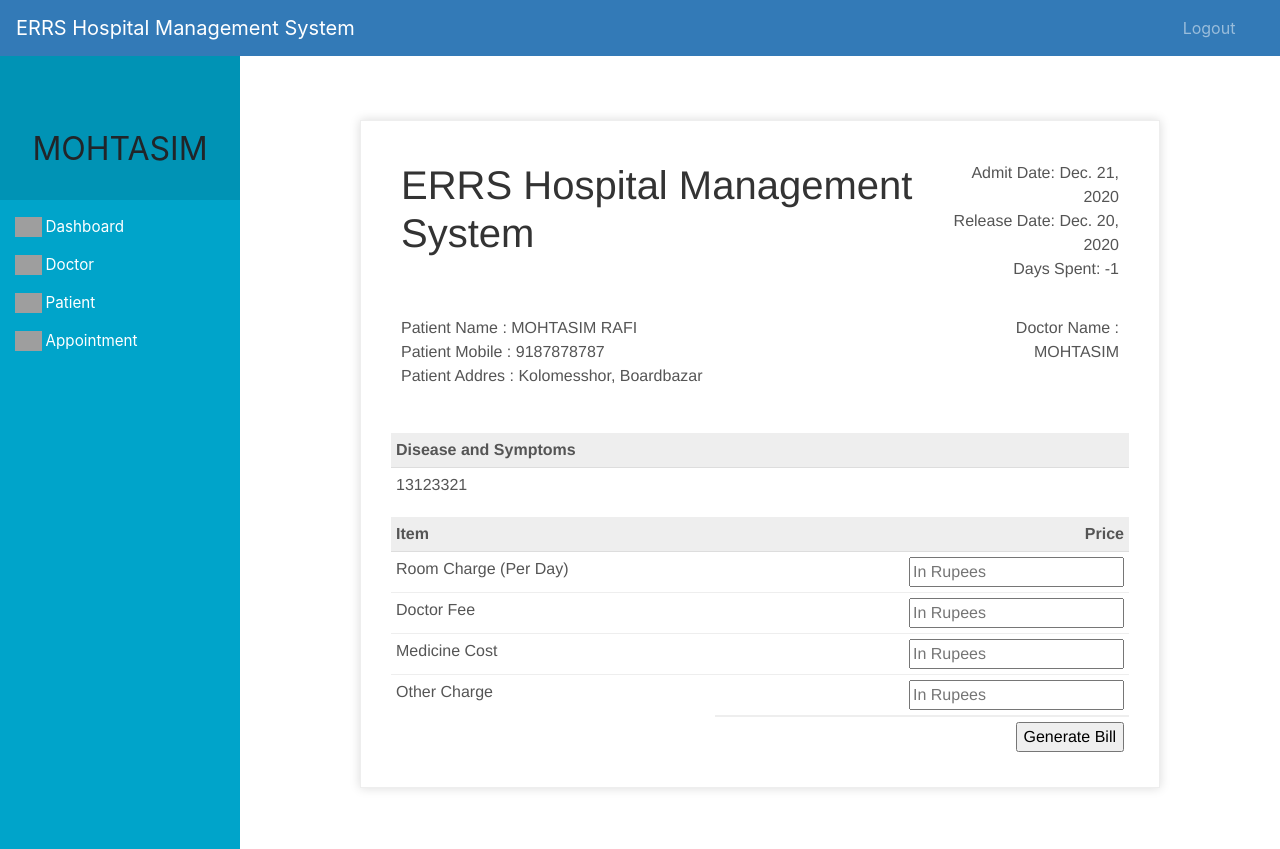
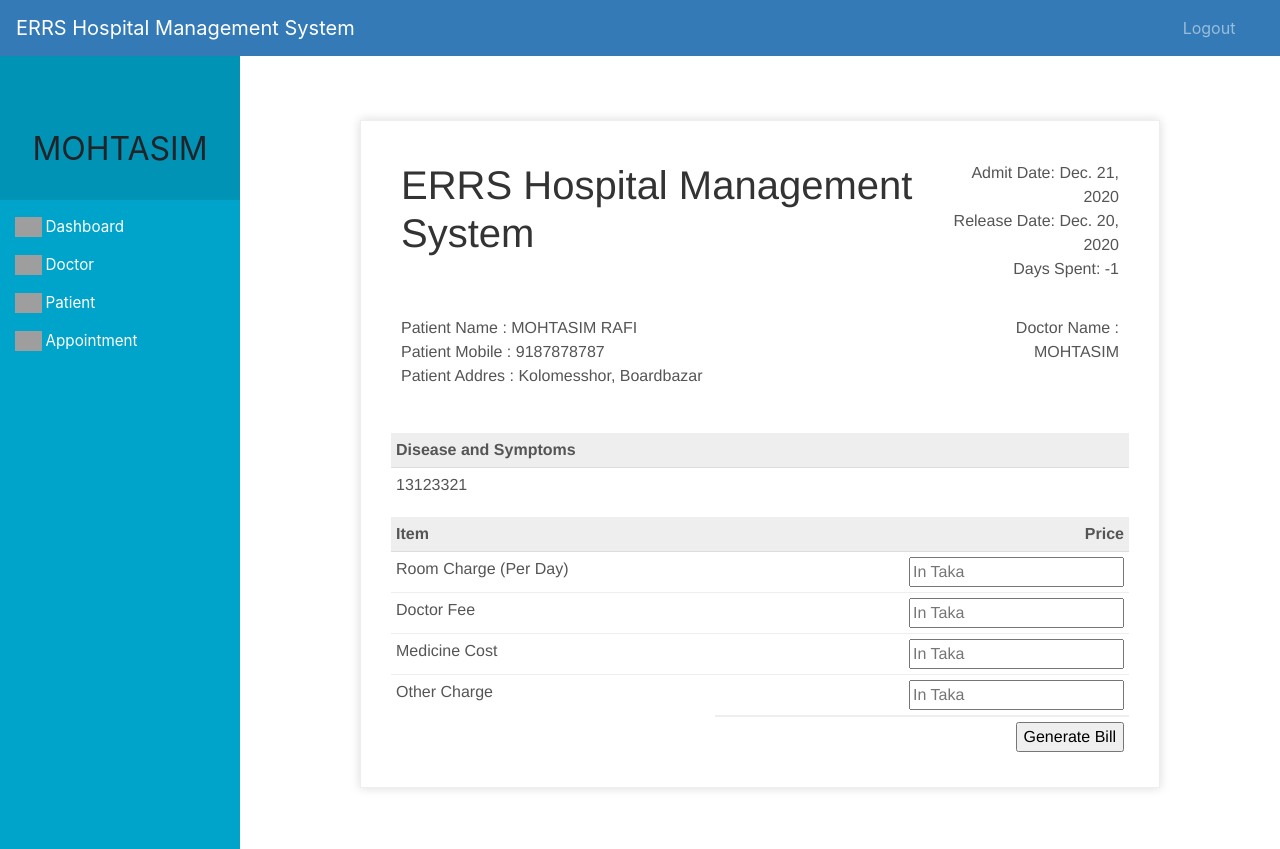
Before and after one commit to mohtasimhadi/ERRSHospitalManagementSystem, a Django app: page /discharge-patient/1 in a window 1280 px wide. Shown: the top 849 px of the page. Run offline with Django 3.2, Linux system fonts and the light colour scheme; a user stored in the database is signed in; data comes from the database, SQL or seed files in the repository; parts of the project's set-up code (start-up, migrations or seed data) failed here and were passed over; some libraries are stand-ins or nearby versions; grey boxes are pictures that could not be loaded.

Commit message:
Error Fix

```diff
--- a/templates/hospital/download_bill.html
+++ b/templates/hospital/download_bill.html
@@ -183,7 +183,7 @@
                 Doctor Fee : {{doctorFee}}<br>
                 Medicine Cost : {{medicineCost}}<br>
                 Other Charge : {{OtherCharge}} <br><br>
-                &nbsp &nbsp &nbsp &nbsp &nbsp Total Rupees : {{total}}
+                &nbsp &nbsp &nbsp &nbsp &nbsp Total Taka : {{total}}
               </td>
             </tr>
           </table>
--- a/templates/hospital/patient_discharge.html
+++ b/templates/hospital/patient_discharge.html
@@ -223,7 +223,7 @@
       <td></td>
 
       <td>
-        Total Rupees : {{total}}
+        Total Taka : {{total}}
       </td>
     </tr>
 
--- a/templates/hospital/patient_final_bill.html
+++ b/templates/hospital/patient_final_bill.html
@@ -221,7 +221,7 @@
       <td></td>
 
       <td>
-        Total Rupees : {{total}}
+        Total Taka : {{total}}
       </td>
     </tr>
 
--- a/templates/hospital/patient_generate_bill.html
+++ b/templates/hospital/patient_generate_bill.html
@@ -180,7 +180,7 @@
         </td>
 
         <td>
-          <input type="number" name="roomCharge" placeholder="In Rupees" value="">
+          <input type="number" name="roomCharge" placeholder="In Taka" value="">
         </td>
       </tr>
 
@@ -190,7 +190,7 @@
         </td>
 
         <td>
-          <input type="number" name="doctorFee" placeholder="In Rupees" value="">
+          <input type="number" name="doctorFee" placeholder="In Taka" value="">
         </td>
       </tr>
 
@@ -200,7 +200,7 @@
         </td>
 
         <td>
-          <input type="number" name="medicineCost" placeholder="In Rupees" value="">
+          <input type="number" name="medicineCost" placeholder="In Taka" value="">
         </td>
       </tr>
 
@@ -210,7 +210,7 @@
         </td>
 
         <td>
-          <input type="number" name="OtherCharge" placeholder="In Rupees" value="">
+          <input type="number" name="OtherCharge" placeholder="In Taka" value="">
         </td>
       </tr>
 
```
Also changed, not shown: static/profile_pic/DoctorProfilePic/IMG_20200924_102410.jpg (added), 1 other file.
